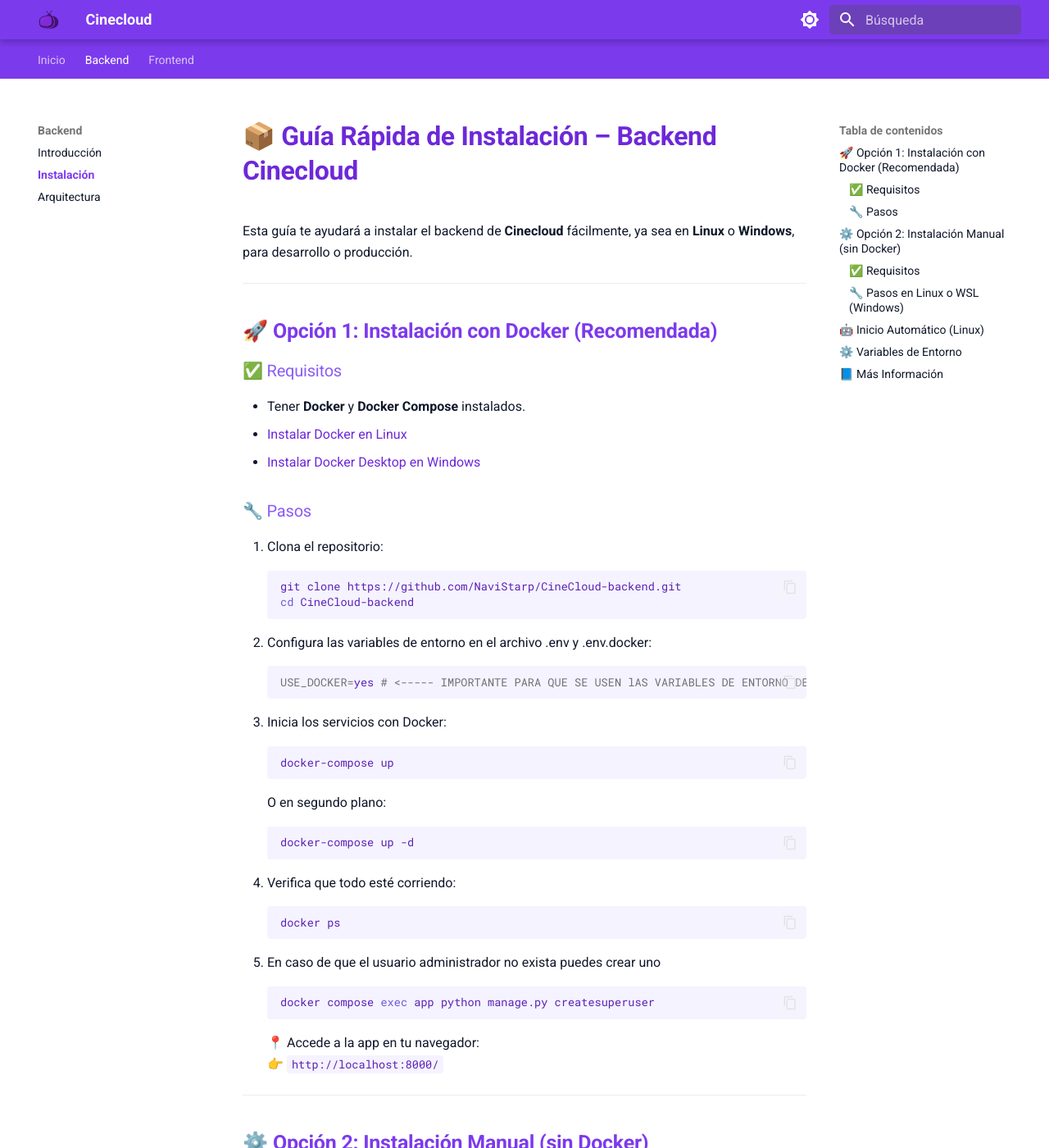
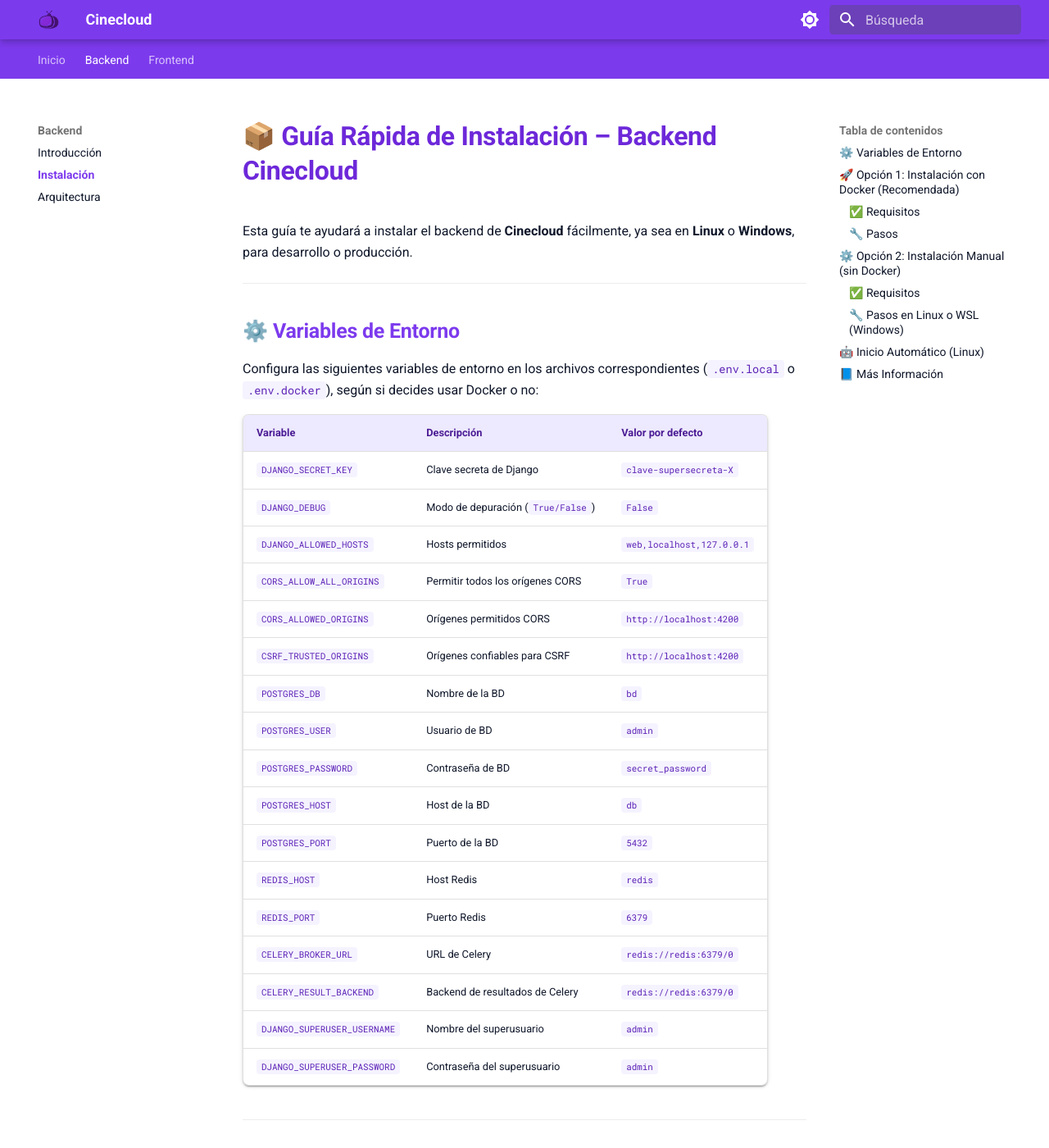
Before and after one commit to NaviStarp/CineCloud, an MkDocs documentation site: the page built from docs/backend/instalacion.md, in a window 1280 px wide and 1400 px high. Shown: the whole window at 82% size. Built offline with MkDocs 1.6.1 and Material for MkDocs 9.7.7, drawn with Linux system fonts in a browser that asks for light colours; some of the changed text lies outside the part shown.

Commit message:
Mejora en el tutorial

````diff
--- a/docs/backend/instalacion.md
+++ b/docs/backend/instalacion.md
@@ -4,13 +4,39 @@
 
 ---
 
+## ⚙️ Variables de Entorno
+
+Configura las siguientes variables de entorno en los archivos correspondientes (`.env.local` o `.env.docker`), según si decides usar Docker o no:
+
+| Variable                      | Descripción                        | Valor por defecto              |
+|------------------------------|------------------------------------|-------------------------------|
+| `DJANGO_SECRET_KEY`          | Clave secreta de Django            | `clave-supersecreta-X`  |
+| `DJANGO_DEBUG`               | Modo de depuración (`True/False`)  | `False`                       |
+| `DJANGO_ALLOWED_HOSTS`       | Hosts permitidos                   | `web,localhost,127.0.0.1`     |
+| `CORS_ALLOW_ALL_ORIGINS`     | Permitir todos los orígenes CORS   | `True`                        |
+| `CORS_ALLOWED_ORIGINS`       | Orígenes permitidos CORS           | `http://localhost:4200`       |
+| `CSRF_TRUSTED_ORIGINS`       | Orígenes confiables para CSRF      | `http://localhost:4200`       |
+| `POSTGRES_DB`                | Nombre de la BD                    | `bd`                          |
+| `POSTGRES_USER`              | Usuario de BD                      | `admin`                       |
+| `POSTGRES_PASSWORD`          | Contraseña de BD                   | `secret_password`             |
+| `POSTGRES_HOST`              | Host de la BD                      | `db`                          |
+| `POSTGRES_PORT`              | Puerto de la BD                    | `5432`                        |
+| `REDIS_HOST`                 | Host Redis                         | `redis`                       |
+| `REDIS_PORT`                 | Puerto Redis                       | `6379`                        |
+| `CELERY_BROKER_URL`          | URL de Celery                      | `redis://redis:6379/0`        |
+| `CELERY_RESULT_BACKEND`      | Backend de resultados de Celery    | `redis://redis:6379/0`        |
+| `DJANGO_SUPERUSER_USERNAME`  | Nombre del superusuario            | `admin`                       |
+| `DJANGO_SUPERUSER_PASSWORD`  | Contraseña del superusuario        | `admin`                       |
+
+---
 ## 🚀 Opción 1: Instalación con Docker (Recomendada)
 
 ### ✅ Requisitos
 
 - Tener **Docker** y **Docker Compose** instalados.
-  - [Instalar Docker en Linux](https://docs.docker.com/engine/install/)
-  - [Instalar Docker Desktop en Windows](https://docs.docker.com/desktop/install/windows-install/)
+- [Instalar Docker en Linux](https://docs.docker.com/engine/install/)
+- [Instalar Docker Desktop en Windows](https://docs.docker.com/desktop/install/windows-install/)
+
 
 ### 🔧 Pasos
 
@@ -19,10 +45,12 @@
    git clone https://github.com/NaviStarp/CineCloud-backend.git
    cd CineCloud-backend
    ```
-2. Configura las variables de entorno en el archivo .env y .env.docker:
-   ```bash
-   USE_DOCKER=yes # <----- IMPORTANTE PARA QUE SE USEN lAS VARIABLES DE ENTORNO DE DOCKER
-   ```
+
+2. Configura las variables de entorno en los archivos `.env` y `.env.docker`.
+```bash
+USE_DOCKER=yes
+```
+> **Nota:** Asegúrate de que la variable `USE_DOCKER` en el archivo `.env` esté configurada en `yes` para que se utilicen correctamente las variables definidas en `.env.docker`.
 
 3. Inicia los servicios con Docker:
    ```bash
@@ -37,10 +65,12 @@
    ```bash
    docker ps
    ```
-5. En caso de que el usuario administrador no exista puedes crear uno
-```bash
-docker compose exec app python manage.py createsuperuser
-```
+
+5. En caso de que el usuario administrador no exista, puedes crearlo:
+   ```bash
+   docker compose exec app python manage.py createsuperuser
+   ```
+
 📍 Accede a la app en tu navegador:
 👉 `http://localhost:8000/`
 
@@ -73,7 +103,11 @@
    ```bash
    pip install -r requirements.txt
    ```
-3.
+3. Cambia la variable `USE_DOCKER` en el archivo `.env`
+   ```bash
+   USE_DOCKER=no
+   ```
+
 4. Configura tu base de datos PostgreSQL editando el archivo `.env.local` según tus necesidades.
    > **Nota:** Aunque no es obligatorio para el despliegue, se recomienda encarecidamente cambiar las contraseñas predeterminadas por razones de seguridad.
 
@@ -125,32 +159,6 @@
 instalado las dependencias especificadas en el archivo `requirements.txt` antes de ejecutar el código.
 ---
 
-## ⚙️ Variables de Entorno
-
-Configura estas variables (en `.env`):
-
-| Variable                      | Descripción                        | Valor por defecto              |
-|------------------------------|------------------------------------|-------------------------------|
-| `DJANGO_SECRET_KEY`          | Clave secreta de Django            | `clave-supersecreta-docker`  |
-| `DJANGO_DEBUG`               | Modo de depuración (`True/False`)  | `False`                       |
-| `DJANGO_ALLOWED_HOSTS`       | Hosts permitidos                   | `web,localhost,127.0.0.1`     |
-| `CORS_ALLOW_ALL_ORIGINS`     | Permitir todos los orígenes CORS   | `True`                        |
-| `CORS_ALLOWED_ORIGINS`       | Orígenes permitidos CORS           | `http://localhost:4200`       |
-| `CSRF_TRUSTED_ORIGINS`       | Orígenes confiables para CSRF      | `http://localhost:4200`       |
-| `POSTGRES_DB`                | Nombre de la BD                    | `bd`                          |
-| `POSTGRES_USER`              | Usuario de BD                      | `admin`                       |
-| `POSTGRES_PASSWORD`          | Contraseña de BD                   | `secret_password`             |
-| `POSTGRES_HOST`              | Host de la BD                      | `db`                          |
-| `POSTGRES_PORT`              | Puerto de la BD                    | `5432`                        |
-| `REDIS_HOST`                 | Host Redis                         | `redis`                       |
-| `REDIS_PORT`                 | Puerto Redis                       | `6379`                        |
-| `CELERY_BROKER_URL`          | URL de Celery                      | `redis://redis:6379/0`        |
-| `CELERY_RESULT_BACKEND`      | Backend de resultados de Celery    | `redis://redis:6379/0`        |
-| `DJANGO_SUPERUSER_USERNAME`  | Usuario del superusuario Django    | `admin`                       |
-| `DJANGO_SUPERUSER_PASSWORD`  | Contraseña del superusuario Django | `admin`                       |
-
----
-
 ## 📘 Más Información
 
 - [📐 Arquitectura del Proyecto](arquitectura.md)
````
